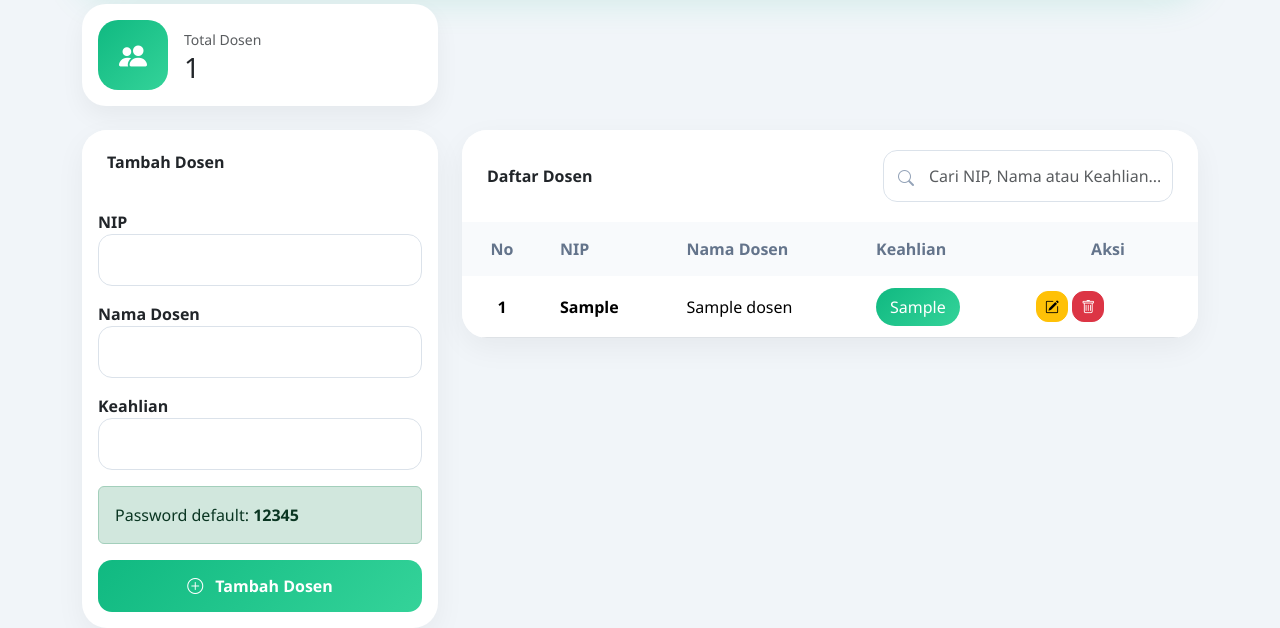
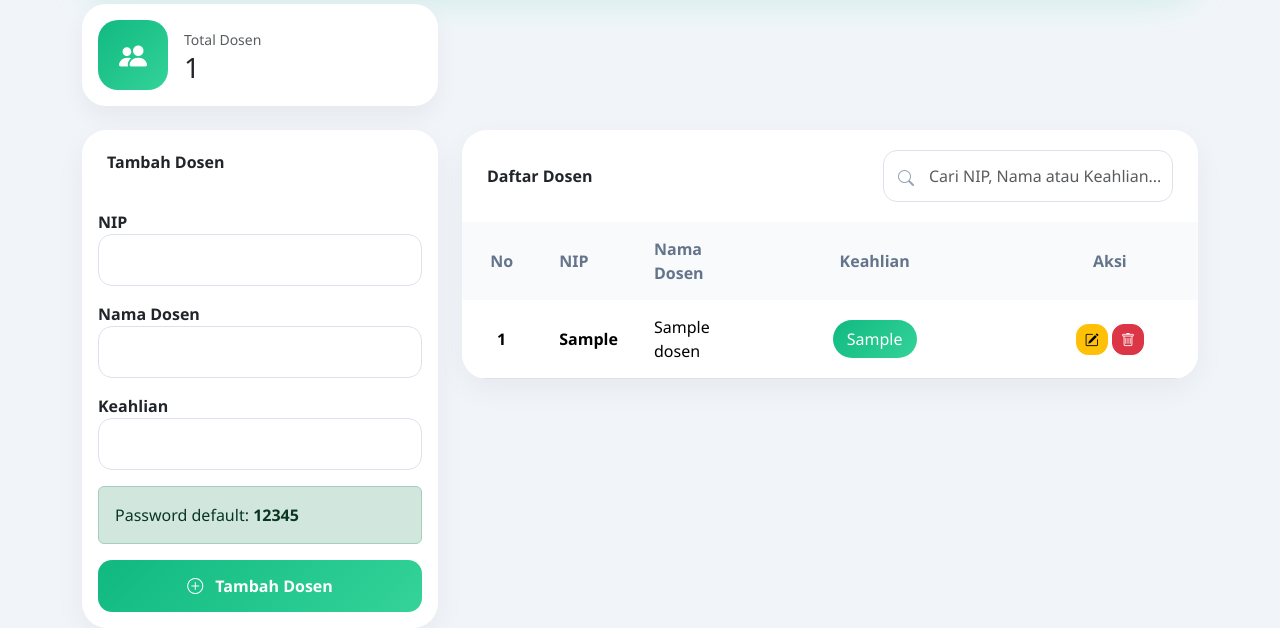
Before and after one commit to xinrilie/Consultation-system, a PHP site: page /dosen.php in a window 1280 px wide. Shown: the part 252-880 px from the top of the page. Run offline with PHP 8.4, Linux system fonts and the light colour scheme; the visitor is signed in with stand-in values (Sample User, id 1); tables that the repository leaves empty or names only in its code hold one stand-in row (values such as "Sample post"); some libraries are stand-ins or nearby versions.

Commit message:
Update dosen.php

```diff
--- a/jadwal_konsultasi/dosen.php
+++ b/jadwal_konsultasi/dosen.php
@@ -772,7 +772,7 @@ body{
                                 Nama Dosen
                             </th>
 
-                            <th>
+                            <th width="300" class="text-center">
                                 Keahlian
                             </th>
 
@@ -812,7 +812,7 @@ body{
 
                             </td>
 
-                            <td>
+                            <td class="text-center">
 
                                 <span class="badge-keahlian">
 
@@ -822,7 +822,7 @@ body{
 
                             </td>
 
-                            <td>
+                            <td class="text-center"`>
 
                                 <button
                                 class="btn btn-warning btn-sm btn-action"
```
